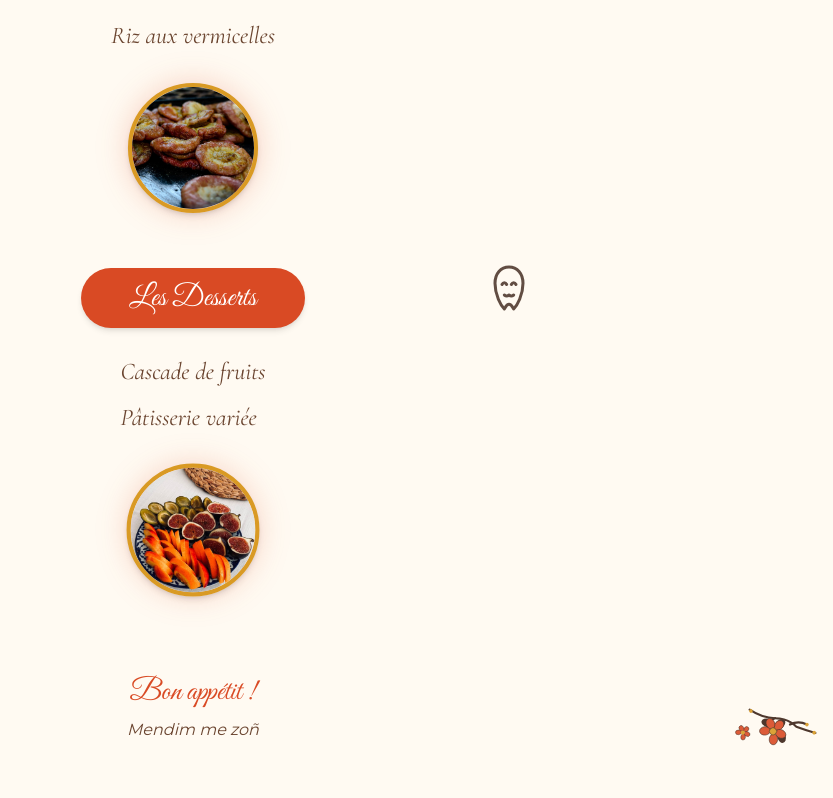
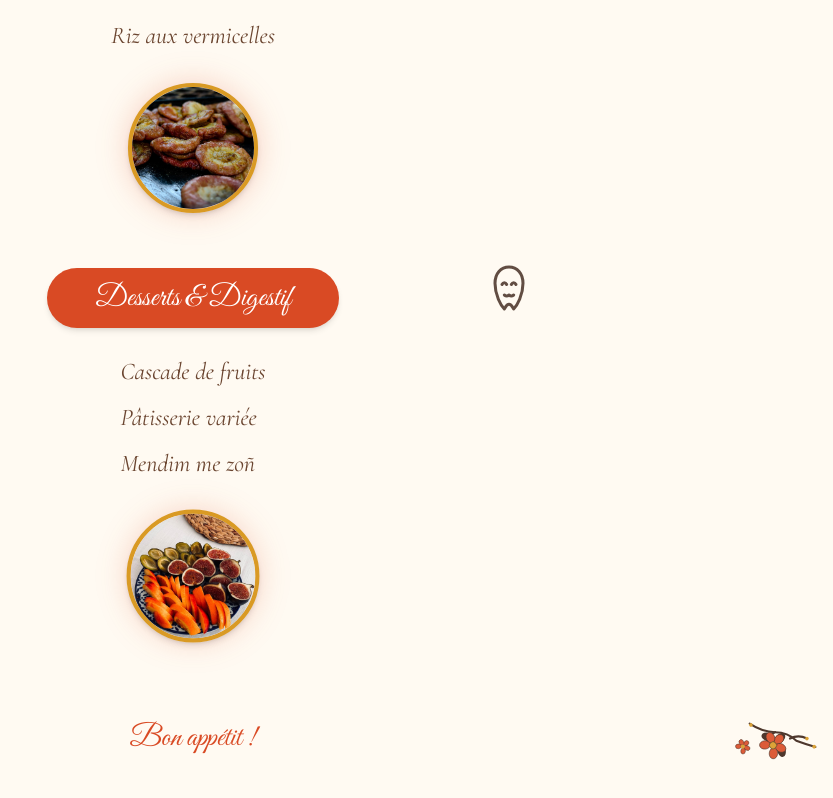
Before and after one commit to Bnfs/mariage-anthony-osier, a React (Vite) app: page /menu in a window 1280 px wide. Shown: the part 2582-3380 px from the top of the page, without its empty margins (447-1280 px from the left). Built offline with nearby package versions, Linux system fonts and the light colour scheme.

Commit message:
Intégrer Mendim me zoñ dans une catégorie Desserts & Digestif

```diff
--- a/src/pages/MenuPage.jsx
+++ b/src/pages/MenuPage.jsx
@@ -61,10 +61,10 @@ const CATEGORIES = [
     ].sort((a, b) => a.localeCompare(b, 'fr')),
   },
   {
-    name: 'Les Desserts',
+    name: 'Desserts & Digestif',
     motif: 'mask',
     photo: menuDessertsImg,
-    items: ['Cascade de fruits', 'Pâtisserie variée'],
+    items: ['Cascade de fruits', 'Pâtisserie variée', 'Mendim me zoñ'],
   },
 ]
 
@@ -180,9 +180,6 @@ export default function MenuPage() {
           <p className="mt-14 md:mt-20 text-center font-script text-2xl md:text-3xl text-coral">
             Bon appétit !
           </p>
-          <p className="mt-2 text-center italic text-cocoa-light text-sm md:text-base">
-            Mendim me zoñ
-          </p>
         </Reveal>
       </div>
     </main>
```
